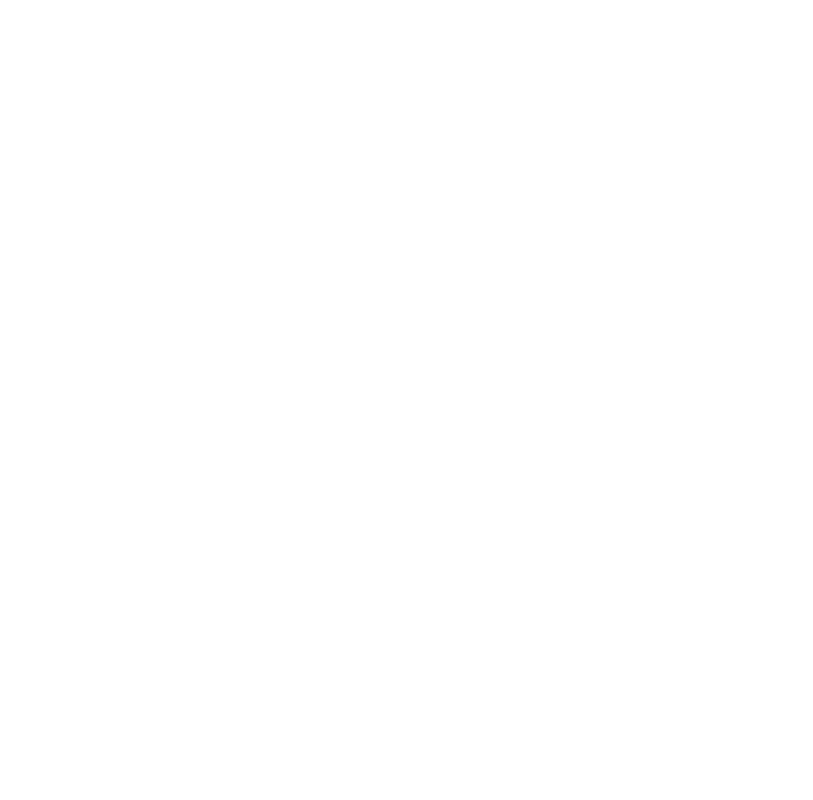
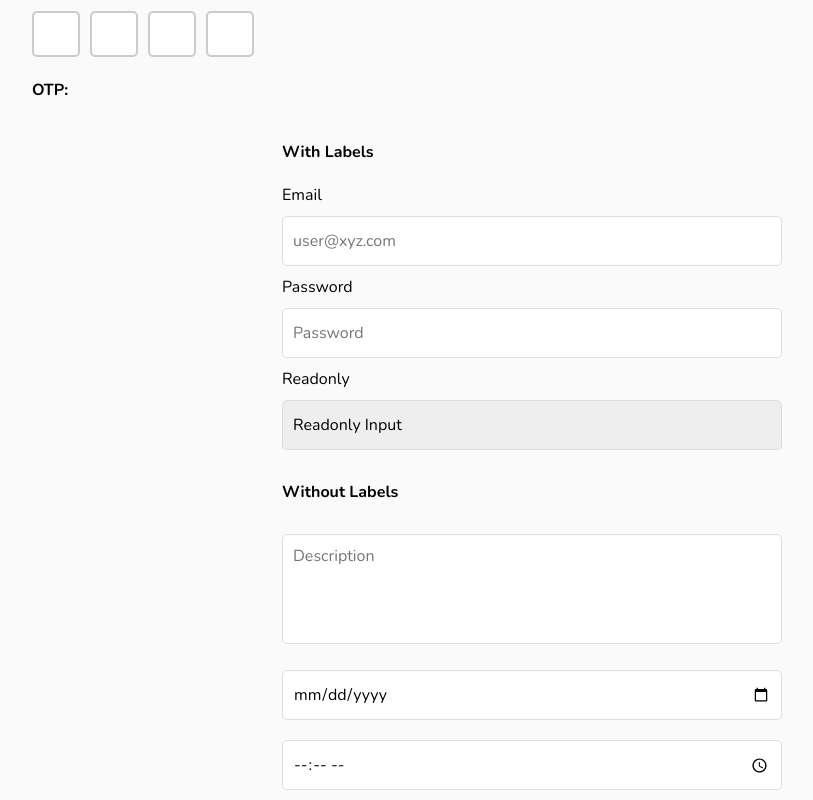
Before and after one commit to Santhosh1392/React-Components, a React (Create React App) app: page / in a window 1280 px wide. Shown: the part 583-1383 px from the top of the page, without its empty margins (108-921 px from the left). Before the commit the page ends 819 px from the top, so only its background shows below. Built offline with nearby package versions, Linux system fonts and the light colour scheme.

Commit message:
[Add] TextInput component

```diff
--- a/src/App.js
+++ b/src/App.js
@@ -3,7 +3,7 @@
 import { supportedLanguages } from './constants'
 import './App.scss';
 import TagsInput from './components/TagsInput';
-import { OtpForm, TimePicker } from './components';
+import { FormInput, OtpForm, TimePicker } from './components';
 
 const App = () => {
   const [tagsList, setTagsList] = useState([])
@@ -29,7 +29,7 @@
 
   return (
     <div className="App">
-      {/* <div className="content">
+      <div className="content">
         <div className="lang-buttons-flex">
           {supportedLanguages && supportedLanguages.map((language, index) => {
             const { name, value } = language;
@@ -55,10 +55,40 @@
       <TimePicker
         time="10:14a"
         onChange={handleOnTimeChange}
-      /> */}
+      />
       <h3>OTP Form Demo</h3>
       <OtpForm onChange={handleOnOTPChange} />
       <h4>OTP: {otpString}</h4>
+      <div className="form-section">
+        <h4>With Labels</h4>
+        <FormInput
+          placeholder="user@xyz.com"
+          errorDescription="Enter valid email address"
+          type="email"
+          labelText="Email"
+        />
+        <FormInput
+          placeholder="Password"
+          type="password"
+          labelText="Password"
+        />
+        <FormInput
+          labelText="Readonly"
+          value="Readonly Input"
+          readOnly
+        />
+        <h4>Without Labels</h4>
+        <FormInput
+          multiline
+          placeholder="Description"
+        />
+        <FormInput
+          type="date"
+        />
+        <FormInput
+          type="time"
+        />
+      </div>
     </div>
   );
 }
--- a/src/App.scss
+++ b/src/App.scss
@@ -38,6 +38,11 @@
       color: #293E46;
     }
   }
+
+  .form-section {
+    width: 500px;
+    margin: 40px auto;
+  }
 }
 
 .App-logo {
--- /dev/null
+++ b/src/components/FormInput/FormInput.scss
@@ -0,0 +1,44 @@
+.form-input-container {
+  label {
+    display: block;
+    font-size: 16px;
+  }
+
+  .input-element {
+    width: 100%;
+    height: 50px;
+    background-color: #fff;
+    border: 1px solid #ddd;
+    border-radius: 5px;
+    padding: 10px;
+    box-sizing: border-box;
+    font-size: 16px;
+    font-family: 'Nunito', sans-serif;
+    margin-top: 10px;
+    margin-bottom: 10px;
+    color: #000;
+    outline: none;
+
+    &:read-only {
+      background-color: #eee;
+      cursor: not-allowed;
+    }
+  }
+
+  .input-element.text-area {
+    height: auto;
+    resize: none;
+  }
+
+  .input-element.invalid-input {
+    border: 1px solid #d26565;
+  }
+
+  .error-message {
+    margin: 0;
+    color: #d26565;
+    font-size: 14px;
+    margin-bottom: 10px;
+    font-weight: 600;
+  }
+}
--- /dev/null
+++ b/src/components/FormInput/index.jsx
@@ -0,0 +1,107 @@
+/* eslint-disable react-hooks/exhaustive-deps */
+import React, { useState, useEffect } from 'react'
+import './FormInput.scss'
+
+const EMAIL_REGEX = /^[a-zA-Z0-9.!#$%&'*+/=?^_`{|}~-]+@[a-zA-Z0-9-]+(?:\.[a-zA-Z0-9-]+)*$/
+const PASSWORD_REGEX = /^(?=.*[0-9])(?=.*[!@#$%^&*])[a-zA-Z0-9!@#$%^&*]{6,16}$/
+
+const FormInput = ({
+  type, value, onChange, className, placeholder,
+  labelText, errorDescription, multiline, required, readOnly
+}) => {
+  const [inputValue, setInputValue] = useState(value || '')
+  const [isFocused, setIsFocused] = useState(false)
+  const [isInputValid, setIsInputValid] = useState(required || false)
+  const [errorMessage, setErrorMessage] = useState(errorDescription || '')
+
+  const handleOnChange = (e) => {
+    const { value } = e.target
+    setInputValue(value)
+  }
+
+  const handleValidation = () => {
+    switch (type) {
+      case 'email': {
+        const isValid = EMAIL_REGEX.test(inputValue)
+        setErrorMessage(
+          inputValue ? errorDescription || 'Please enter valid email'
+          : 'This field is required'
+        )
+        setIsInputValid(isValid)
+        break;
+      }
+      case 'password': {
+        const isValid = PASSWORD_REGEX.test(inputValue)
+        setErrorMessage(
+          inputValue && !isValid ? errorDescription || 'Password should contain atleast one number and one special character'
+          : 'This field is required'
+        )
+        setIsInputValid(isValid)
+        break;
+      }
+      default:
+        if (inputValue) {
+          setIsInputValid(true)
+        }
+        break;
+    }
+  }
+
+  const handleOnInputFocus = () => {
+    if (!isFocused) setIsFocused(true)
+  }
+
+  useEffect(() => {
+    handleValidation()
+    if (onChange instanceof Function) {
+      onChange(inputValue)
+    }
+  }, [inputValue])
+
+  return (
+    <div className='form-input-container'>
+      {labelText && <label>{labelText}</label>}
+      {!multiline ? (
+        <input
+          type={type}
+          placeholder={placeholder}
+          className={`
+            ${className} input-element
+            ${isFocused && !isInputValid && 'invalid-input'}`
+          }
+          onChange={handleOnChange}
+          value={inputValue}
+          onFocus={handleOnInputFocus}
+          readOnly={readOnly}
+        />
+      ) : (
+        <textarea
+          placeholder={placeholder}
+          className={`
+            ${className} text-area input-element
+            ${isFocused && !isInputValid && 'invalid-input'}`
+          }
+          onChange={handleOnChange}
+          value={inputValue}
+          onFocus={handleOnInputFocus}
+          rows={4}
+          readOnly={readOnly}
+        />
+      )}
+      {isFocused && inputValue && !isInputValid && (
+        <p className='error-message'>{errorMessage}</p>
+      )}
+    </div>
+  )
+}
+
+FormInput.defaultProps = {
+  type: 'text',
+  multiline: false,
+  labelText: null,
+  className: null,
+  required: true,
+  readOnly: false
+}
+
+export default FormInput
--- a/src/components/index.js
+++ b/src/components/index.js
@@ -2,3 +2,4 @@
 export { default as ToastMessage } from './ToastMessage'
 export { default as TimePicker } from './TimePicker'
 export { default as OtpForm } from './OtpForm'
+export { default as FormInput } from './FormInput'
--- a/src/index.css
+++ b/src/index.css
@@ -5,6 +5,8 @@
     sans-serif;
   -webkit-font-smoothing: antialiased;
   -moz-osx-font-smoothing: grayscale;
+  background-color: #fafafa;
+  padding: 40px;
 }
 
 code {
```
